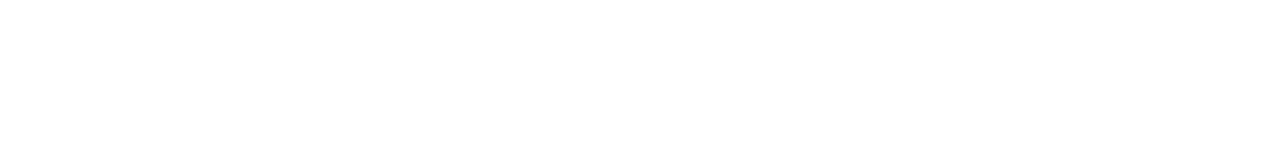
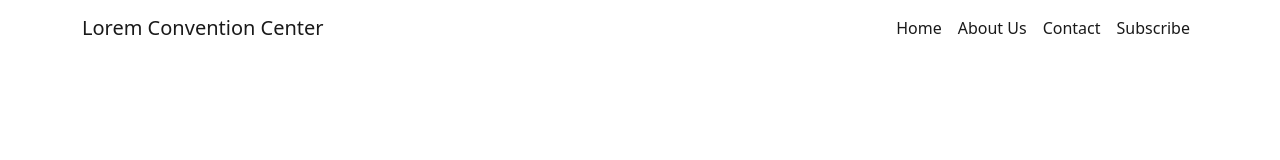
Before and after one commit to mh4bib/convention-center, a plain HTML site: page index.html in a window 1280 px wide. Drawn offline with nearby package versions, Linux system fonts and the light colour scheme.

Commit message:
navbar added

```diff
--- a/index.html
+++ b/index.html
@@ -12,6 +12,35 @@
 </head>
 <body>
     <header>
+        <!-- navbar starts  -->
+        <nav class="navbar navbar-expand-lg navbar-light bg-white">
+            <div class="container">
+              <div>
+                <a class="navbar-brand" href="#">Lorem Convention Center</a>
+              </div>
+              <div>
+                <button class="navbar-toggler" type="button" data-bs-toggle="collapse" data-bs-target="#navbarSupportedContent" aria-controls="navbarSupportedContent" aria-expanded="false" aria-label="Toggle navigation">
+                    <span class="navbar-toggler-icon"></span>
+                  </button>
+                  <div class="collapse navbar-collapse" id="navbarSupportedContent">
+                    <ul class="navbar-nav me-auto mb-2 mb-lg-0">
+                      <li class="nav-item">
+                        <a class="nav-link active" aria-current="page" href="#">Home</a>
+                      </li>
+                      <li class="nav-item">
+                        <a class="nav-link active" aria-current="page" href="#">About Us</a>
+                      </li>
+                      <li class="nav-item">
+                        <a class="nav-link active" aria-current="page" href="#">Contact</a>
+                      </li>
+                      <li class="nav-item">
+                        <a class="nav-link active" aria-current="page" href="#">Subscribe</a>
+                      </li>
+                    </ul>
+                  </div>
+              </div>
+            </div>
+          </nav>
 
     </header>
     <main>
```
